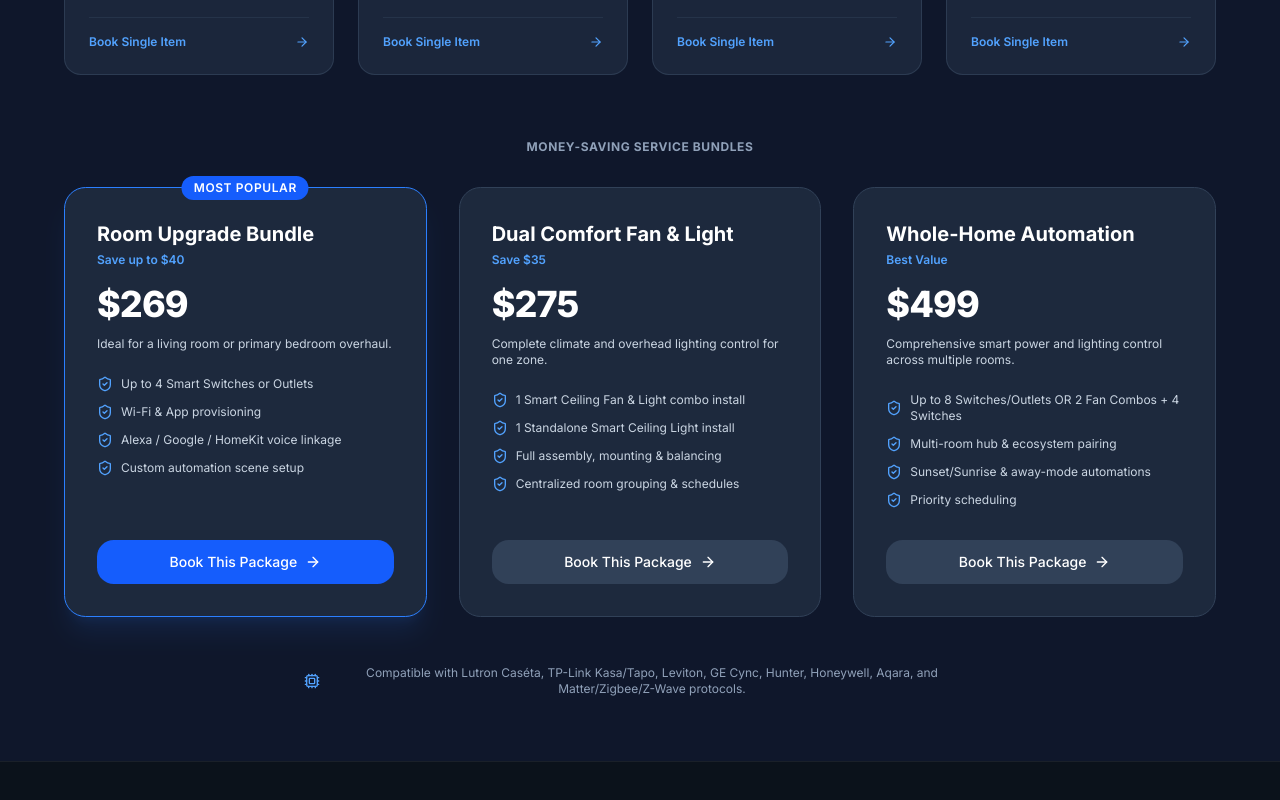
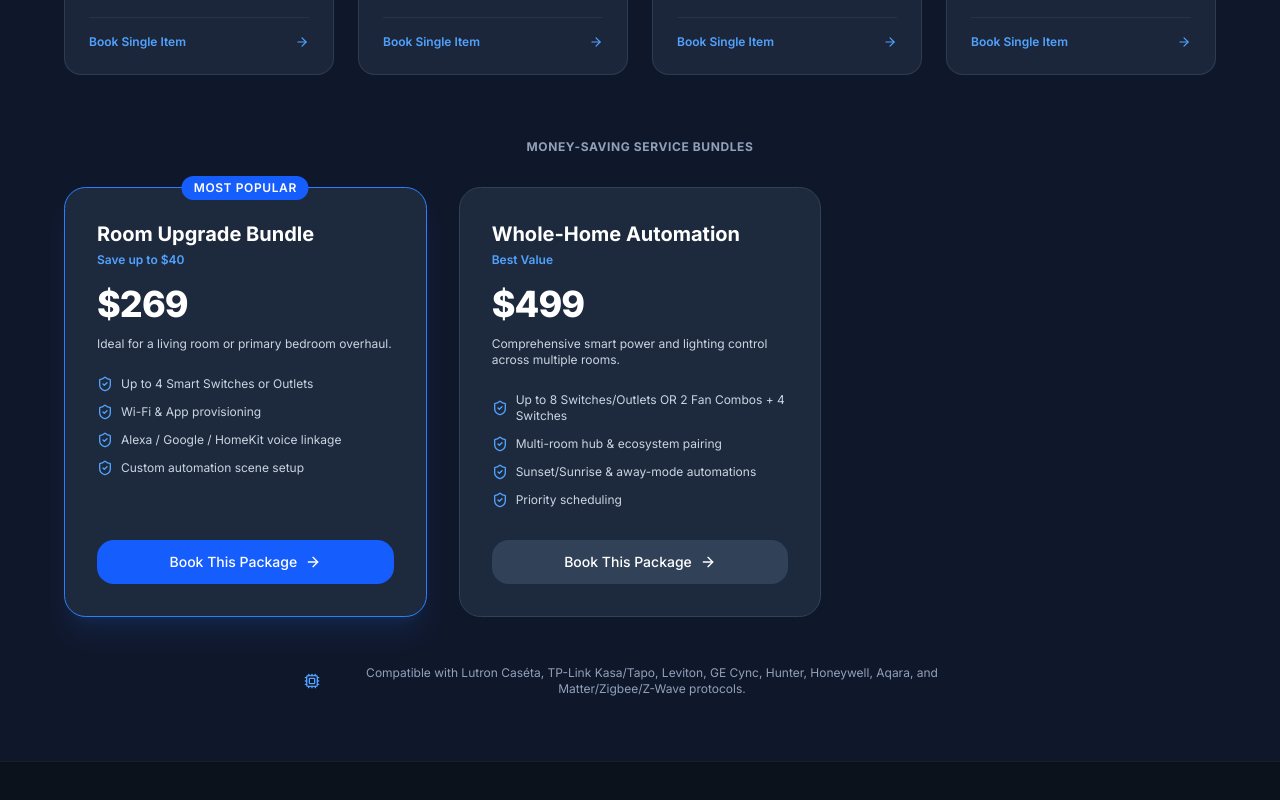
Before and after one commit to cedrusxservices/cedrusx-site, a Next.js app: page / in a window 1280 px wide. Shown: the part 2829-3629 px from the top of the page. Built offline with nearby package versions, Linux system fonts and the light colour scheme.

Commit message:
Update SmartLightingAndPowerServices.tsx

```diff
--- a/components/SmartLightingAndPowerServices.tsx
+++ b/components/SmartLightingAndPowerServices.tsx
@@ -21,7 +21,7 @@ export default function SmartLightingAndPowerServices() {
     },
     {
       title: "Smart Ceiling Fan & Light",
-      price: "$160",
+      price: "$150",
       subtitle: "Includes fan assembly + light kit",
       description: "Assembly, ceiling mounting, and smart canopy receiver or wall switch setup for ceiling fan & light combos.",
       icon: Fan,
@@ -48,19 +48,6 @@ export default function SmartLightingAndPowerServices() {
         "Custom automation scene setup",
       ],
       popular: true,
-    },
-    {
-      title: "Dual Comfort Fan & Light",
-      price: "$275",
-      savings: "Save $35",
-      description: "Complete climate and overhead lighting control for one zone.",
-      includes: [
-        "1 Smart Ceiling Fan & Light combo install",
-        "1 Standalone Smart Ceiling Light install",
-        "Full assembly, mounting & balancing",
-        "Centralized room grouping & schedules",
-      ],
-      popular: false,
     },
     {
       title: "Whole-Home Automation",
```
